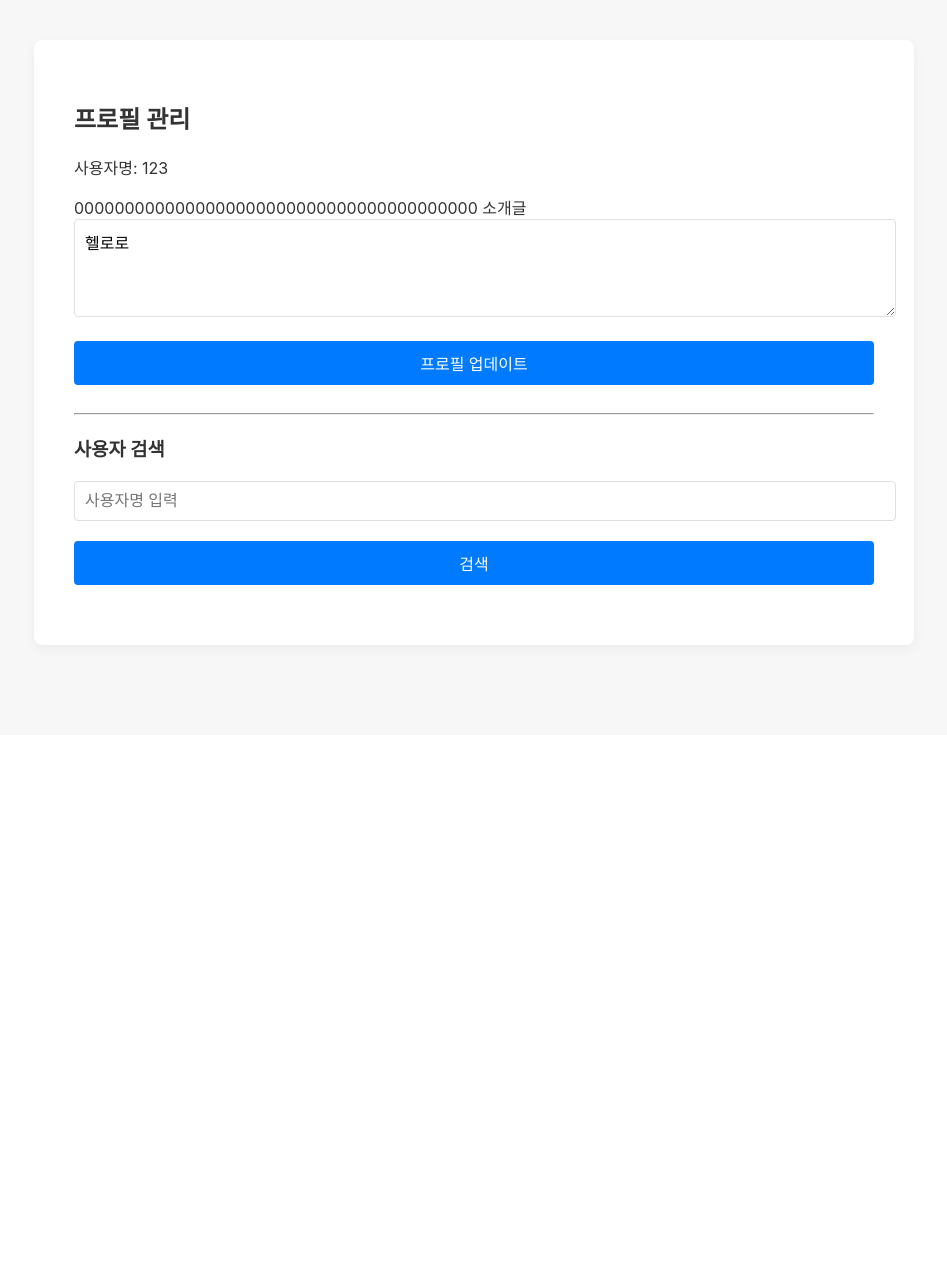
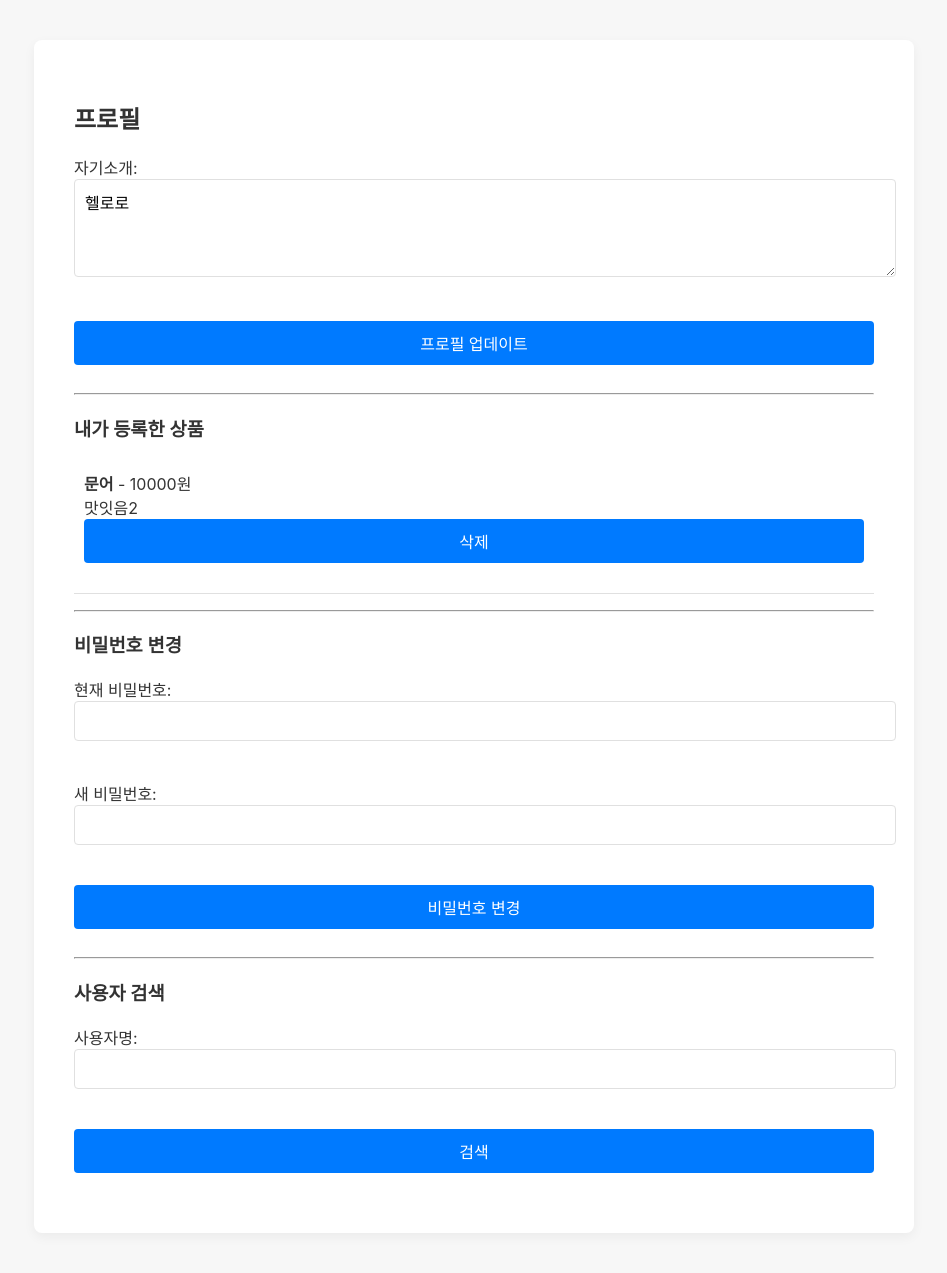
Before and after one commit to f3s123/secure-coding, a Flask app: page /profile in a window 1280 px wide. Shown: the part 65-1338 px from the top of the page, without its empty margins (166-1113 px from the left). Before the commit the page ends 716 px from the top, so only its background shows below. Run offline with Flask 3, Linux system fonts and the light colour scheme; a user stored in the database is signed in; data comes from the database, SQL or seed files in the repository; both versions use the stored data as it was after the commit; some libraries are stand-ins or nearby versions.

Commit message:
비밀번호 업데이트 기능 및 내가 등록한 상품 확인/삭제 기능 추가가

```diff
--- a/app.py
+++ b/app.py
@@ -7,6 +7,8 @@
 import bcrypt
 import time
 from markupsafe import escape
+import re
+import html
 
 app = Flask(__name__)
 app.config['SECRET_KEY'] = 'secret!'
@@ -56,7 +58,8 @@
                 title TEXT NOT NULL,
                 description TEXT NOT NULL,
                 price TEXT NOT NULL,
-                seller_id TEXT NOT NULL
+                seller_id TEXT NOT NULL,
+                report_count INTEGER DEFAULT 0
             )
         """)
 
@@ -95,8 +98,19 @@
 @app.route('/register', methods=['GET', 'POST'])
 def register():
     if request.method == 'POST':
-        username = request.form['username']
-        raw_password = request.form['password']
+        username = html.escape(request.form['username'].strip())
+        raw_password = request.form['password'].strip()
+
+        # 사용자명 유효성 검사: 4~20자, 영문/숫자/밑줄(_)
+        if not re.match(r'^[a-zA-Z0-9_]{4,20}$', username):
+            flash('사용자명은 4~20자이며, 영문/숫자/밑줄(_)만 허용됩니다.')
+            return redirect(url_for('register'))
+
+        # 비밀번호 유효성 검사: 6~32자
+        if not re.match(r'^[a-zA-Z0-9!@#$%^&*()_+={}\[\]:;"\'<>,.?/\\|-]{6,32}$', raw_password):
+            flash('비밀번호는 6~32자이며, 영문/숫자/특수문자 조합만 허용됩니다.')
+            return redirect(url_for('register'))
+
         hashed_password = bcrypt.hashpw(raw_password.encode('utf-8'), bcrypt.gensalt())
 
         db = get_db()
@@ -185,6 +199,10 @@
     searched_user = None
     searched_products = []
 
+    # 사용자가 등록한 상품 조회
+    cursor.execute("SELECT * FROM product WHERE seller_id = ?", (session['user_id'],))
+    user_products = cursor.fetchall()
+
     if request.method == 'POST':
         if 'bio' in request.form:
             bio = escape(request.form.get('bio', '').strip())
@@ -194,6 +212,49 @@
                 cursor.execute("UPDATE user SET bio = ? WHERE id = ?", (bio, session['user_id']))
                 db.commit()
                 flash('프로필이 업데이트되었습니다.')
+            return redirect(url_for('profile'))
+
+        elif 'delete_product_id' in request.form:
+            product_id = request.form['delete_product_id']
+
+            # 관리자 계정인지 확인
+            if current_user['role'] == 'admin':
+                # 관리자: 모든 상품 삭제 가능
+                cursor.execute("DELETE FROM product WHERE id = ?", (product_id,))
+                db.commit()
+                flash('상품이 삭제되었습니다.')
+            else:
+                # 일반 사용자: 본인이 등록한 상품만 삭제 가능
+                cursor.execute("SELECT * FROM product WHERE id = ? AND seller_id = ?", (product_id, session['user_id']))
+                product = cursor.fetchone()
+                if product:
+                    cursor.execute("DELETE FROM product WHERE id = ?", (product_id,))
+                    db.commit()
+                    flash('상품이 삭제되었습니다.')
+                else:
+                    flash('삭제 권한이 없습니다.')
+            return redirect(url_for('profile'))
+
+        elif 'current_password' in request.form and 'new_password' in request.form:
+            # 비밀번호 변경 처리
+            current_password = request.form['current_password'].strip()
+            new_password = request.form['new_password'].strip()
+
+            # 현재 비밀번호 확인
+            if not bcrypt.checkpw(current_password.encode('utf-8'), current_user['password']):
+                flash('현재 비밀번호가 올바르지 않습니다.')
+                return redirect(url_for('profile'))
+
+            # 새 비밀번호 유효성 검사
+            if not re.match(r'^[a-zA-Z0-9!@#$%^&*()_+={}\[\]:;"\'<>,.?/\\|-]{6,32}$', new_password):
+                flash('새 비밀번호는 6~32자이며, 영문/숫자/특수문자 조합만 허용됩니다.')
+                return redirect(url_for('profile'))
+
+            # 새 비밀번호 해싱 및 저장
+            hashed_new_password = bcrypt.hashpw(new_password.encode('utf-8'), bcrypt.gensalt())
+            cursor.execute("UPDATE user SET password = ? WHERE id = ?", (hashed_new_password, session['user_id']))
+            db.commit()
+            flash('비밀번호가 성공적으로 변경되었습니다.')
             return redirect(url_for('profile'))
 
         elif 'search_username' in request.form:
@@ -224,7 +285,8 @@
         'profile.html',
         user=current_user,
         searched_user=searched_user,
-        searched_products=searched_products
+        searched_products=searched_products,
+        user_products=user_products
     )
 
 
@@ -275,20 +337,39 @@
     if 'user_id' not in session:
         return redirect(url_for('login'))
     if request.method == 'POST':
-        target_id = request.form['target_id']
+        target_title = escape(request.form['target_title']).strip()
         reason = escape(request.form['reason']).strip()
 
-        if not reason:
-            flash('신고 사유를 입력해주세요.')
+        if not target_title or not reason:
+            flash('상품 제목과 신고 사유를 모두 입력해주세요.')
             return redirect(url_for('report'))
 
         db = get_db()
         cursor = db.cursor()
+
+        # 상품 제목으로 상품 ID 조회
+        cursor.execute("SELECT id FROM product WHERE title = ?", (target_title,))
+        product = cursor.fetchone()
+
+        if not product:
+            flash('해당 제목의 상품을 찾을 수 없습니다.')
+            return redirect(url_for('report'))
+
+        target_id = product['id']
+
+        # 신고 데이터 삽입
         report_id = str(uuid.uuid4())
         cursor.execute(
             "INSERT INTO report (id, reporter_id, target_id, reason) VALUES (?, ?, ?, ?)",
             (report_id, session['user_id'], target_id, reason)
         )
+
+        # 신고당한 상품의 report_count 증가
+        cursor.execute(
+            "UPDATE product SET report_count = report_count + 1 WHERE id = ?",
+            (target_id,)
+        )
+
         db.commit()
         flash('신고가 접수되었습니다.')
         return redirect(url_for('dashboard'))
--- a/templates/profile.html
+++ b/templates/profile.html
@@ -1,52 +1,77 @@
 {% extends "base.html" %}
 {% block title %}프로필{% endblock %}
 {% block content %}
-<h2>프로필 관리</h2>
-<p>사용자명: {{ user.username }}</p>
+<h2>프로필</h2>
 
+<!-- 자기소개 업데이트 -->
 <form method="post" autocomplete="off">
-  {{ csrf_token() }}
-  <input type="hidden" name="form_type" value="update_bio">
-  <label for="bio">소개글</label><br>
-  <textarea id="bio" name="bio" rows="4" cols="50" maxlength="500">{{ user.bio or '' }}</textarea><br>
+  <input type="hidden" name="csrf_token" value="{{ csrf_token() }}">
+  <label for="bio">자기소개:</label><br>
+  <textarea id="bio" name="bio" rows="4" cols="50" maxlength="500" required>{{ user['bio'] }}</textarea><br><br>
   <button type="submit">프로필 업데이트</button>
 </form>
 
 <hr>
 
+<!-- 내가 등록한 상품 -->
+<h3>내가 등록한 상품</h3>
+{% if user_products %}
+<ul>
+  {% for product in user_products %}
+  <li>
+    <strong>{{ product['title'] }}</strong> - {{ product['price'] }}원<br>
+    {{ product['description'] }}
+    <form method="post" style="display:inline;">
+      <input type="hidden" name="csrf_token" value="{{ csrf_token() }}">
+      <input type="hidden" name="delete_product_id" value="{{ product['id'] }}">
+      <button type="submit" onclick="return confirm('정말로 삭제하시겠습니까?')">삭제</button>
+    </form>
+  </li>
+  {% endfor %}
+</ul>
+{% else %}
+<p>등록한 상품이 없습니다.</p>
+{% endif %}
+
+<hr>
+
+<!-- 비밀번호 변경 -->
+<h3>비밀번호 변경</h3>
+<form method="post" autocomplete="off">
+  <input type="hidden" name="csrf_token" value="{{ csrf_token() }}">
+  <label for="current_password">현재 비밀번호:</label><br>
+  <input type="password" id="current_password" name="current_password" required minlength="6" maxlength="32"><br><br>
+
+  <label for="new_password">새 비밀번호:</label><br>
+  <input type="password" id="new_password" name="new_password" required minlength="6" maxlength="32"
+        pattern="^[a-zA-Z0-9!@#$%^&*()_+={}\[\]:;'<>.,?/\\|-]+$"
+        title="6~32자, 영문/숫자/특수문자 조합만 허용됩니다."><br><br>
+
+  <button type="submit">비밀번호 변경</button>
+</form>
+
+<hr>
+
+<!-- 사용자 검색 -->
 <h3>사용자 검색</h3>
 <form method="post" autocomplete="off">
   <input type="hidden" name="csrf_token" value="{{ csrf_token() }}">
-  <input type="hidden" name="form_type" value="search_user">
-  <input type="text" name="search_username" placeholder="사용자명 입력" required maxlength="50">
+  <label for="search_username">사용자명:</label><br>
+  <input type="text" id="search_username" name="search_username" required maxlength="20"
+         pattern="^[a-zA-Z0-9_]+$" title="영문, 숫자, 밑줄(_)만 입력 가능합니다."><br><br>
   <button type="submit">검색</button>
 </form>
 
 {% if searched_user %}
-  <div style="margin-top: 1em; padding: 0.5em; border: 1px solid #ccc;">
-    <strong>검색 결과:</strong><br>
-    사용자명: {{ searched_user.username }}<br>
-    소개글: {{ searched_user.bio or '(없음)' }}<br>
+<h3>검색 결과</h3>
+<p>사용자명: {{ searched_user['username'] }}</p>
+<p>자기소개: {{ searched_user['bio'] }}</p>
+<h4>등록한 상품</h4>
+<ul>
+  {% for product in searched_products %}
+  <li>{{ product['title'] }} - {{ product['price'] }}</li>
+  {% endfor %}
+</ul>
+{% endif %}
 
-    {% if user.role == 'admin' and searched_user.id != user.id %}
-      <form method="post" onsubmit="return confirm('정말로 이 사용자를 삭제하시겠습니까?');">
-        <input type="hidden" name="csrf_token" value="{{ csrf_token() }}">
-        <input type="hidden" name="form_type" value="delete_user">
-        <input type="hidden" name="delete_user_id" value="{{ searched_user.id }}">
-        <button type="submit" style="color: red;">사용자 삭제</button>
-      </form>
-    {% endif %}
-
-    <h4>등록된 상품들:</h4>
-    {% if searched_products %}
-      <ul>
-        {% for product in searched_products %}
-          <li><strong>{{ product.title }}</strong>: {{ product.description }} - {{ product.price }}원</li>
-        {% endfor %}
-      </ul>
-    {% else %}
-      <p>등록된 상품이 없습니다.</p>
-    {% endif %}
-  </div>
-{% endif %}
 {% endblock %}
--- a/templates/report.html
+++ b/templates/report.html
@@ -6,9 +6,9 @@
   <input type="hidden" name="csrf_token" value="{{ csrf_token() }}">
   <input type="hidden" name="form_type" value="report">
 
-  <label for="target_id">신고 대상 (사용자ID 또는 상품ID):</label><br>
-  <input type="text" id="target_id" name="target_id" required maxlength="50" pattern="[a-zA-Z0-9_-]+"
-         title="영문, 숫자, 하이픈(-), 밑줄(_)만 입력 가능"><br><br>
+  <label for="target_title">신고 대상 (상품 제목):</label><br>
+  <input type="text" id="target_title" name="target_title" required maxlength="100"
+         pattern="[가-힣a-zA-Z0-9\s_-]+" title="한글, 영문, 숫자, 공백, 하이픈(-), 밑줄(_)만 입력 가능"><br><br>
 
   <label for="reason">신고 사유:</label><br>
   <textarea id="reason" name="reason" rows="4" cols="50" required maxlength="1000"
```
Also changed, not shown: market.db.
